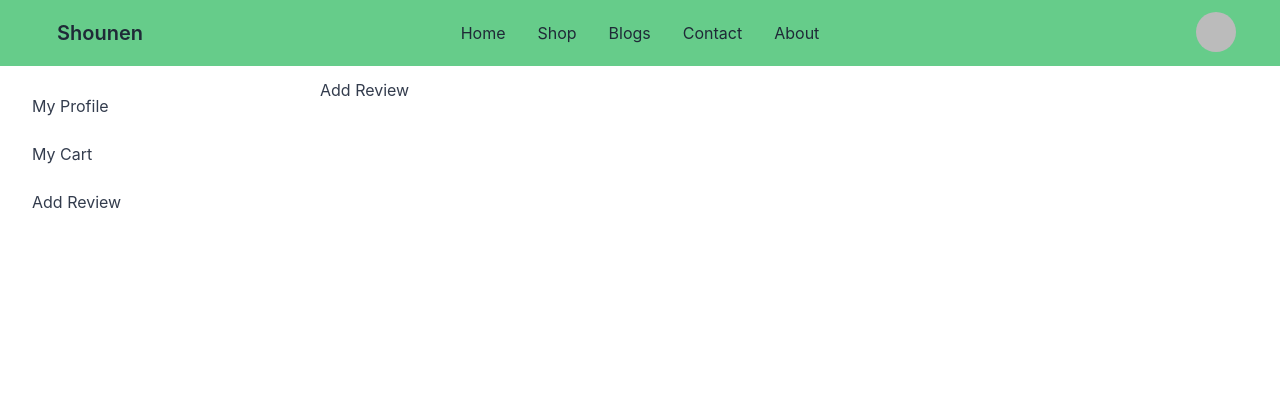
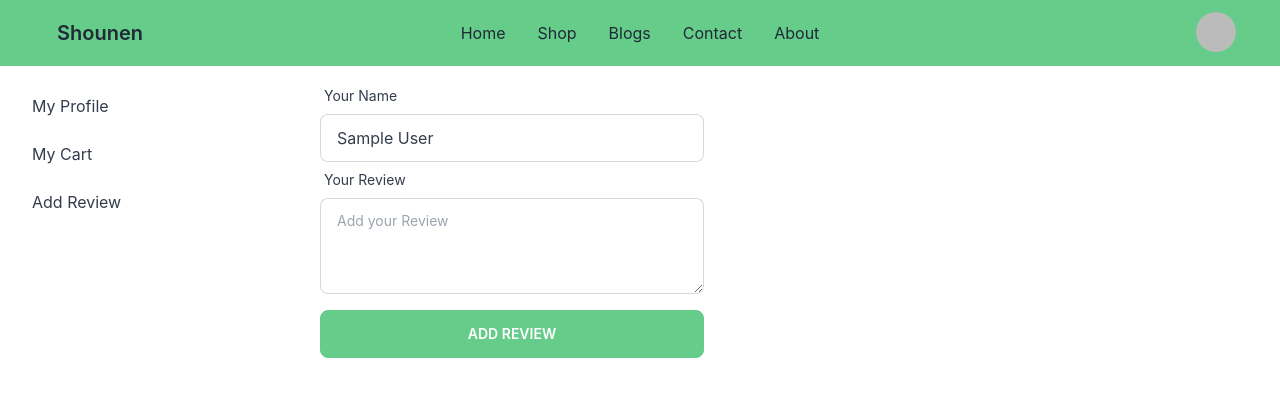
Before and after one commit to hasanabill/shounen-manufacturer-client, a React (Create React App) app: page /dashboard/addreview in a window 1280 px wide. Shown: the top 396 px of the page. Built offline with nearby package versions, Linux system fonts and the light colour scheme; no server answers; sample sign-in values are in the browser's storage; the HTML template or start-up script is replaced by a standard one.

Commit message:
sending review to db

```diff
--- a/src/Components/DashBoard/AddReview.js
+++ b/src/Components/DashBoard/AddReview.js
@@ -1,9 +1,63 @@
 import React from 'react';
+import { useAuthState } from 'react-firebase-hooks/auth';
+import auth from './../../firebase.init';
+import { useForm } from 'react-hook-form';
+import { toast } from 'react-toastify';
 
 const AddReview = () => {
+    const [user] = useAuthState(auth)
+    const { register, formState: { errors }, handleSubmit, reset } = useForm();
+
+    const onSubmit = data => {
+        const review = {
+            username: data.username,
+            img: user?.photoURL,
+            review: data.review
+        }
+        fetch('http://localhost:5000/review', {
+            method: 'POST',
+            headers: {
+                'content-type': 'application/json'
+            },
+            body: JSON.stringify(review)
+        })
+            .then(res => res.json())
+            .then(data => {
+                if (data.acknowledged) {
+                    reset()
+                    toast.success('Review Added')
+                }
+            })
+    }
     return (
         <div>
-            Add Review
+            <form onSubmit={handleSubmit(onSubmit)}>
+                <div class="form-control w-full max-w-sm">
+                    <label class="label">
+                        <span class="label-text">Your Name</span>
+                    </label>
+                    <input
+                        {...register('username')}
+                        type="text" value={user?.displayName} readOnly class="input input-bordered w-full max-w-sm" />
+                </div>
+                <div class="form-control">
+                    <label class="label">
+                        <span class="label-text">Your Review</span>
+                    </label>
+                    <textarea
+                        {...register('review', {
+                            required: {
+                                value: true,
+                                message: 'Write your review first'
+                            }
+                        })}
+                        class="textarea max-w-sm textarea-bordered h-24" placeholder="Add your Review"></textarea>
+                    <label class="label">
+                        {errors.review?.type === 'required' && <span className="label-text-alt text-red-500">{errors?.review?.message}</span>}
+                    </label>
+                </div>
+                <input className='btn btn-primary w-full max-w-sm text-white' type="submit" value='Add Review' />
+            </form>
         </div>
     );
 };
```
